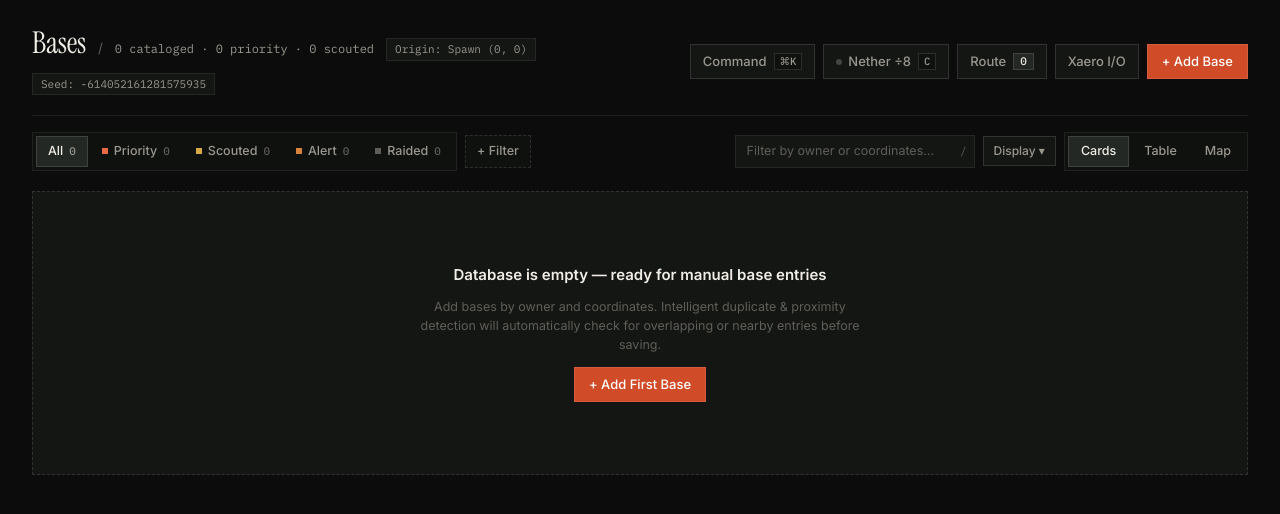
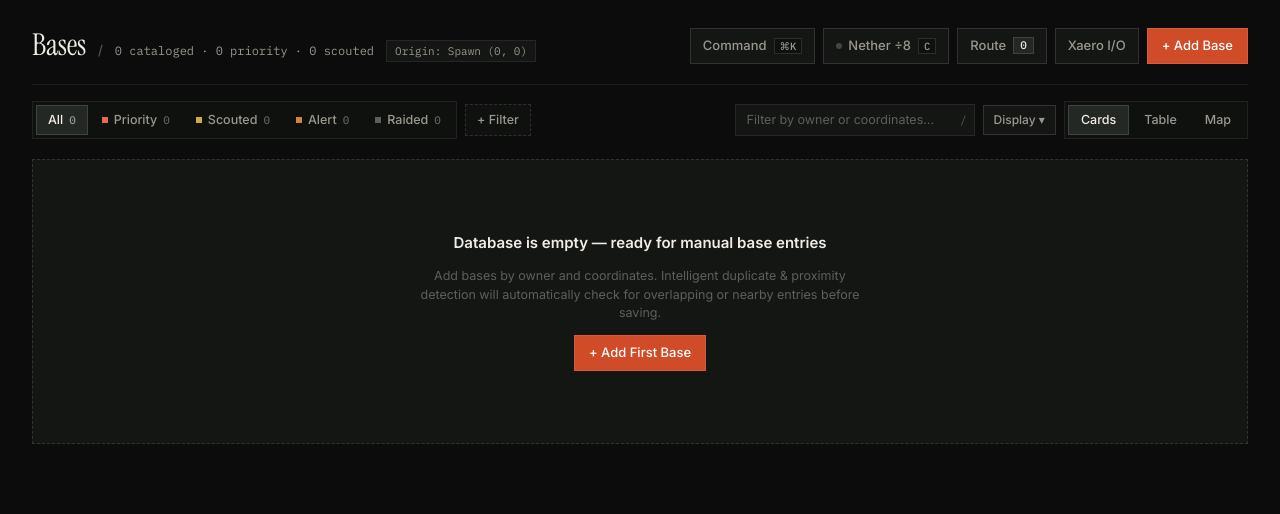
Before and after one commit to zenzty/recon-ledger, a plain HTML site: page index.html in a window 1280 px wide. Drawn offline with Linux system fonts and the light colour scheme; no server answers.

Commit message:
Remove seed tag from header

```diff
--- a/index.html
+++ b/index.html
@@ -19,15 +19,6 @@
         <span class="site-subtitle" id="header-summary">0 cataloged · 0 priority · 0 scouted</span>
         <button type="button" class="origin-pill" id="active-origin-pill" title="Active vector origin for distance and F3 yaw calculations">
           Origin: Spawn (0, 0)
-        </button>
-        <button
-          type="button"
-          class="origin-pill"
-          id="active-seed-pill"
-          data-copy="-614052161281575935"
-          title="Click to copy SMP World Seed (-614052161281575935)"
-        >
-          Seed: -614052161281575935
         </button>
       </div>
 
```
